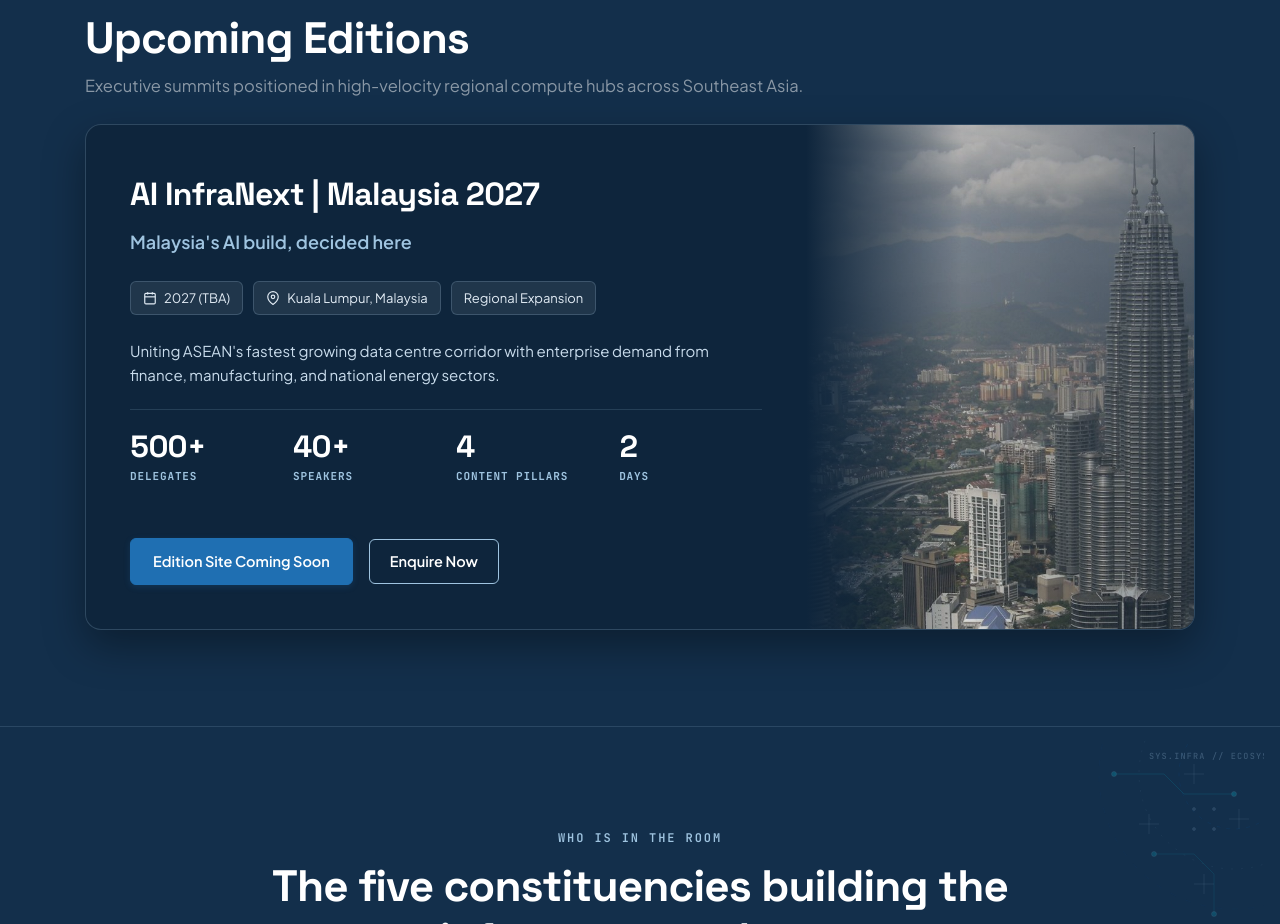
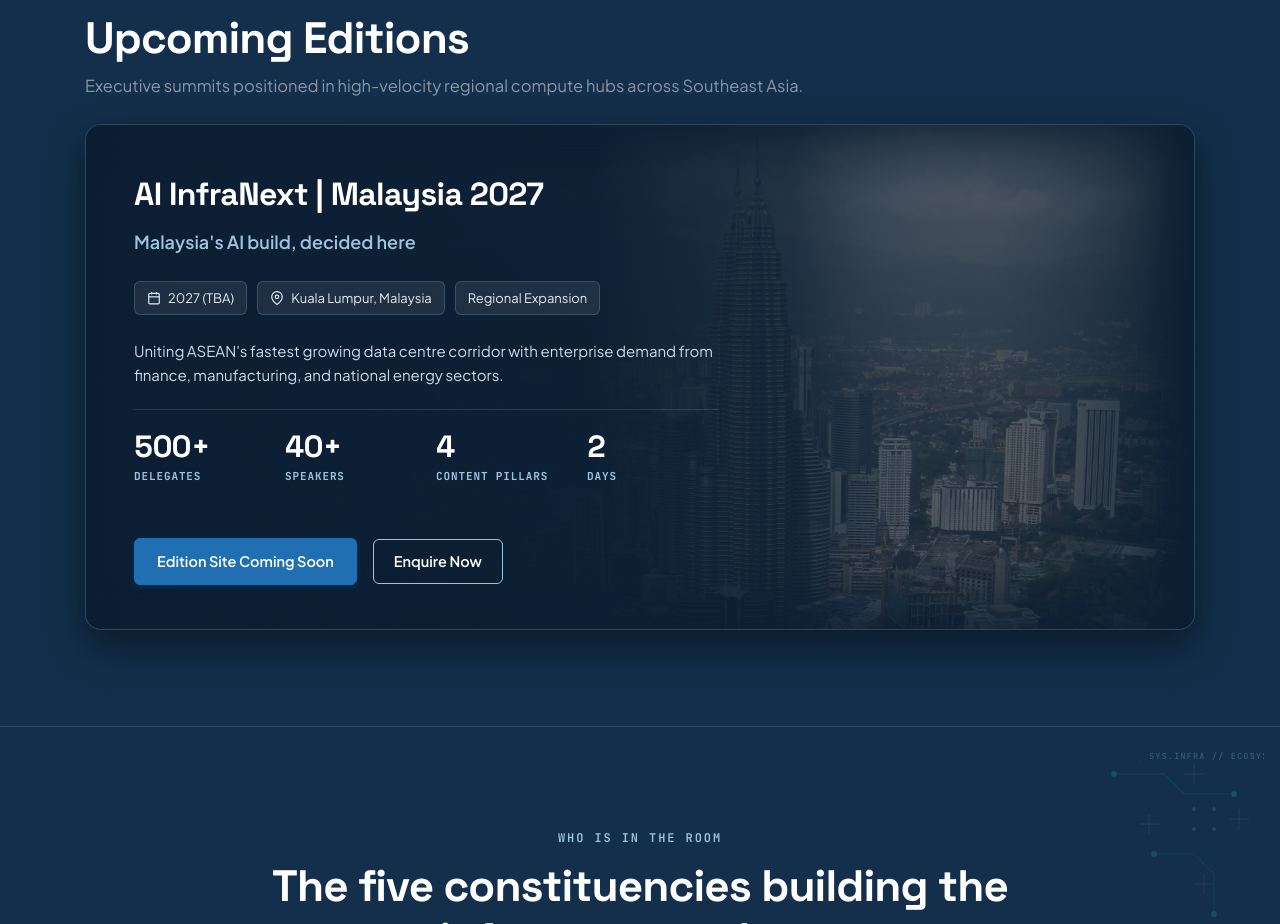
Before and after one commit to Trescon-Events/AI-Infranext-Series, a website: page index.html in a window 1280 px wide. Shown: the part 2840-3764 px from the top of the page. Drawn offline with Linux system fonts and the light colour scheme.

Commit message:
Full background image on edition card with right side shadow and dark text protection

```diff
--- a/assets/css/infranext-theme.css
+++ b/assets/css/infranext-theme.css
@@ -925,20 +925,22 @@ a, a:hover, a:focus, a:active {
   border: 1px solid var(--line-dark);
   border-radius: var(--radius-lg);
   overflow: hidden;
-  box-shadow: 0 16px 40px rgba(0, 0, 0, 0.35);
-  display: grid;
-  grid-template-columns: 1.3fr 0.7fr;
-  min-height: 480px;
+  box-shadow: 0 16px 40px rgba(0, 0, 0, 0.45);
   position: relative;
+  min-height: 500px;
   transition: opacity 0.4s var(--transition);
 }
 
 .ain-edition-info {
-  padding: 44px;
+  position: relative;
+  z-index: 2;
+  padding: 44px 48px;
+  max-width: 680px;
+  width: 100%;
   display: flex;
   flex-direction: column;
   justify-content: space-between;
-  z-index: 2;
+  min-height: 500px;
 }
 
 .ain-edition-lockup {
@@ -1077,26 +1079,37 @@ a, a:hover, a:focus, a:active {
 }
 
 .ain-edition-visual {
-  position: relative;
-  background: var(--navy-deep);
-  overflow: hidden;
-  min-height: 320px;
-}
-
-.ain-edition-visual img {
-  width: 100%;
-  height: 100%;
-  object-fit: cover;
-  opacity: 0.85;
-}
-
-.ain-edition-visual-scrim {
   position: absolute;
   top: 0;
   left: 0;
   right: 0;
   bottom: 0;
-  background: linear-gradient(90deg, var(--navy-surface) 0%, transparent 40%, rgba(11, 30, 51, 0.4) 100%);
+  width: 100%;
+  height: 100%;
+  z-index: 1;
+  pointer-events: none;
+  overflow: hidden;
+}
+
+.ain-edition-visual img {
+  width: 100%;
+  height: 100%;
+  object-fit: cover;
+  object-position: right center;
+  opacity: 0.95;
+}
+
+.ain-edition-visual-scrim {
+  position: absolute;
+  inset: 0;
+  background:
+    /* Right side edge shadow */
+    linear-gradient(270deg, rgba(11, 30, 51, 0.95) 0%, rgba(11, 30, 51, 0.55) 14%, rgba(11, 30, 51, 0.15) 30%, transparent 48%),
+    /* Top & bottom subtle frame vignette */
+    linear-gradient(180deg, rgba(11, 30, 51, 0.5) 0%, transparent 14%, transparent 84%, rgba(11, 30, 51, 0.65) 100%),
+    /* Left side dark backing for typography & metrics */
+    linear-gradient(90deg, #0B1E33 0%, rgba(11, 30, 51, 0.98) 46%, rgba(11, 30, 51, 0.82) 64%, rgba(11, 30, 51, 0.3) 82%, transparent 100%);
+  box-shadow: inset -25px 0 40px rgba(11, 30, 51, 0.85);
 }
 
 /* =========================================================================
@@ -2153,8 +2166,12 @@ a, a:hover, a:focus, a:active {
   .ain-benchmark-grid {
     grid-template-columns: repeat(2, 1fr);
   }
-  .ain-edition-stage {
-    grid-template-columns: 1fr;
+  .ain-edition-info {
+    max-width: 100%;
+    padding: 36px 24px;
+  }
+  .ain-edition-visual-scrim {
+    background: linear-gradient(180deg, rgba(11, 30, 51, 0.88) 0%, rgba(11, 30, 51, 0.85) 100%);
   }
   .ain-pillars-grid {
     grid-template-columns: 1fr;
```
